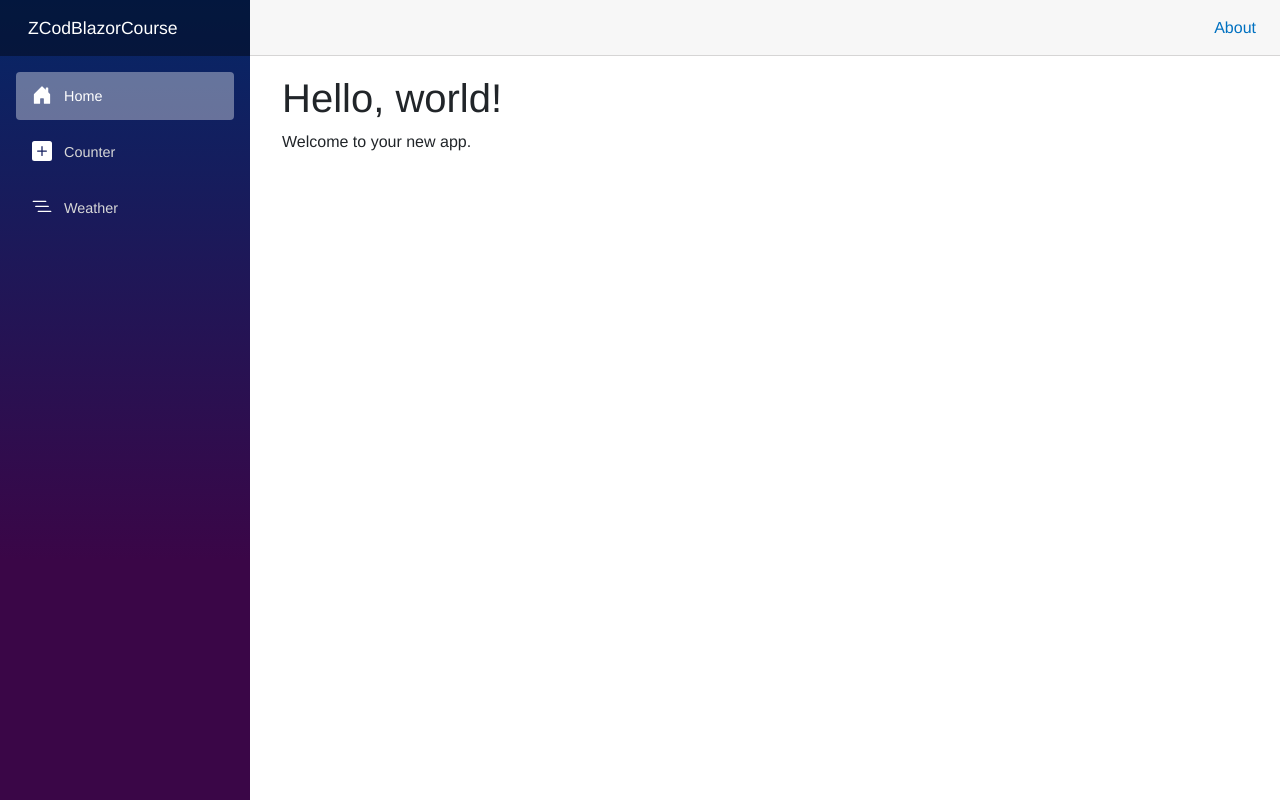
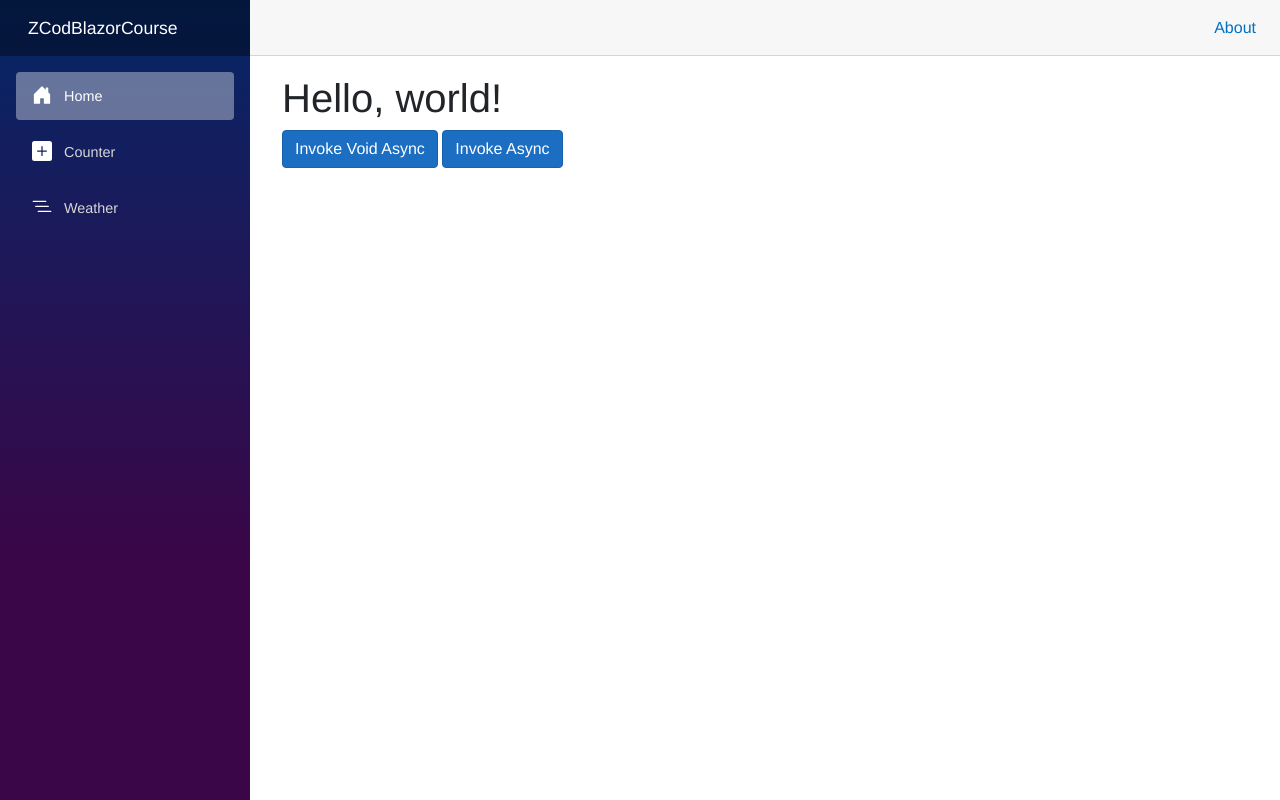
Before and after one commit to zcodLearn/ZCodBlazorCourse, an ASP.NET Core app: page / in a window 1280 px wide. Run offline with ASP.NET Core 8, Linux system fonts and the light colour scheme; style sheets or scripts are compiled from the project's sources.

Commit message:
use basic js in blazor

```diff
--- a/Pages/Home.razor
+++ b/Pages/Home.razor
@@ -1,7 +1,25 @@
 @page "/"
+@inject IJSRuntime js
 
 <PageTitle>Home</PageTitle>
 
 <h1>Hello, world!</h1>
 
-Welcome to your new app.
+<button class="btn btn-primary" @onclick="RunJS">
+    Invoke Void Async
+</button>
+
+<button class="btn btn-primary" @onclick="RunSumJS">
+    Invoke Async
+</button>
+@code {
+    public async Task RunJS()
+    {
+        await js.InvokeVoidAsync("MyJSMethod",20,"Ali");
+    }
+    public async Task RunSumJS()
+    {
+        var result = await js.InvokeAsync<object>("Sum",20,50);
+
+    }
+}
--- a/wwwroot/index.html
+++ b/wwwroot/index.html
@@ -27,6 +27,7 @@
         <a class="dismiss">🗙</a>
     </div>
     <script src="_framework/blazor.webassembly.js"></script>
+    <script src="js/main.js"></script>
 </body>
 
 </html>
--- /dev/null
+++ b/wwwroot/js/main.js
@@ -0,0 +1,10 @@
+
+function MyJSMethod(id,name)
+{
+    console.log("Id :" + id);
+    console.log(`Name : ${name}`)
+}
+
+function Sum(num1, num2) {
+    return num1 + num2;
+}
```
